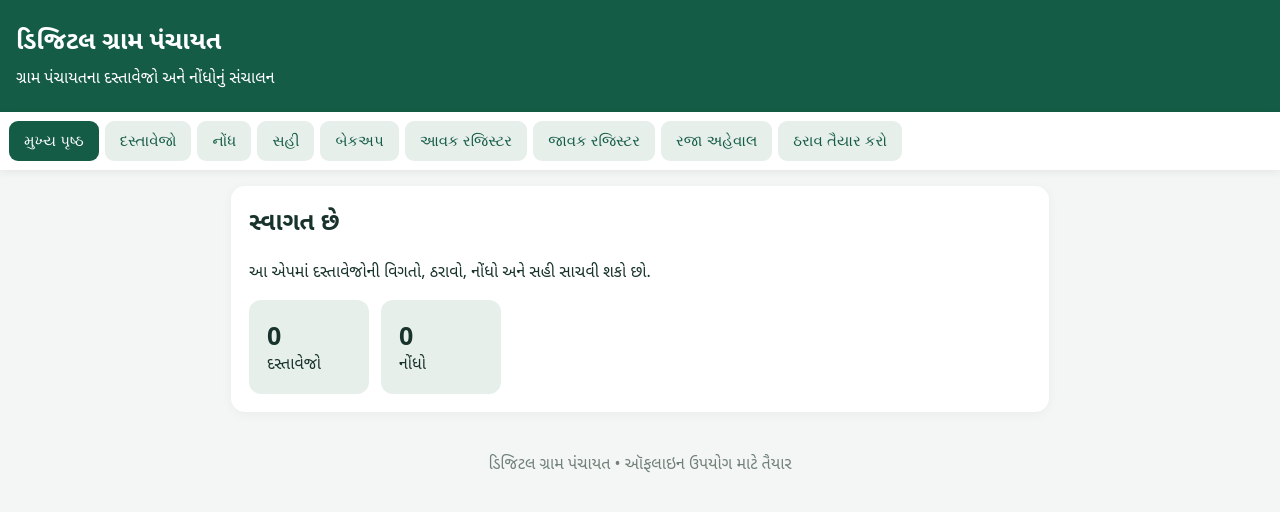
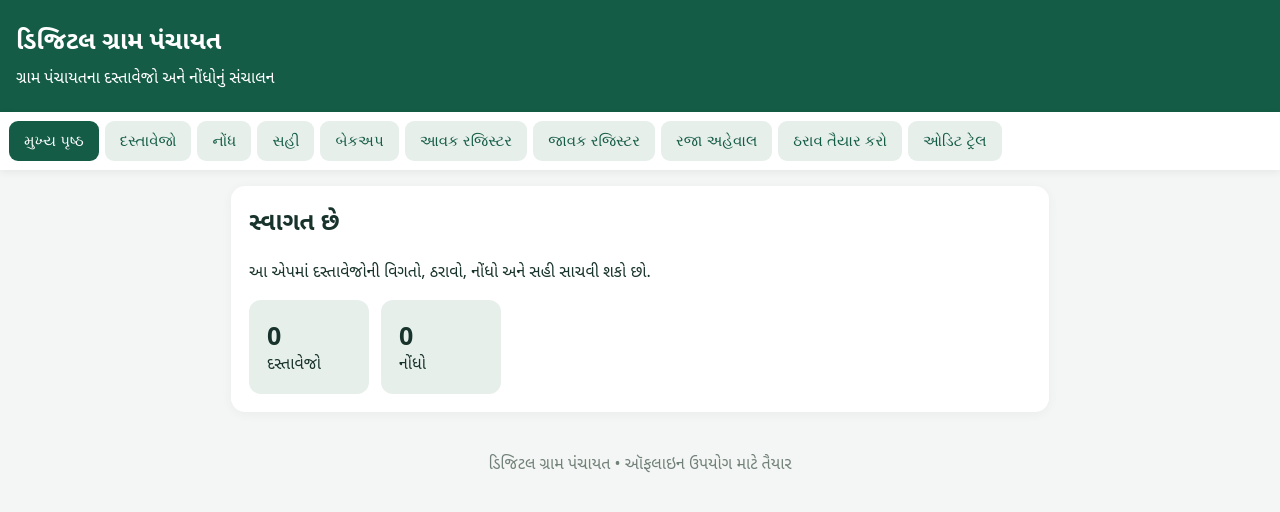
Before and after one commit to ask9724/digital-gram-panchayat, a website: page index.html in a window 1280 px wide. Drawn offline with Linux system fonts and the light colour scheme.

Commit message:
Load audit trail module

```diff
--- a/index.html
+++ b/index.html
@@ -56,4 +56,5 @@
 <footer>ડિજિટલ ગ્રામ પંચાયત • ઑફલાઇન ઉપયોગ માટે તૈયાર</footer>
 <script src="modules.js"></script>
 <script src="app.js"></script>
+<script src="audit.js"></script>
 </body></html>
```
